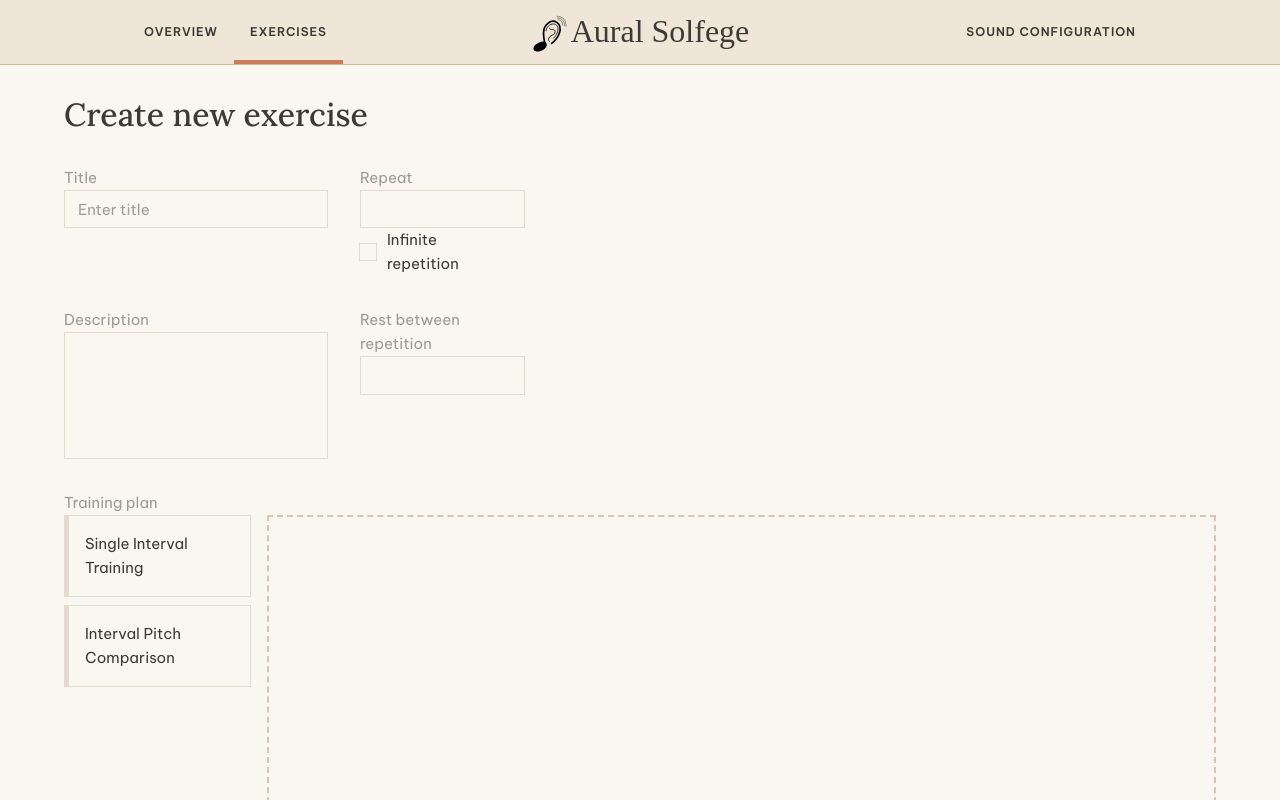
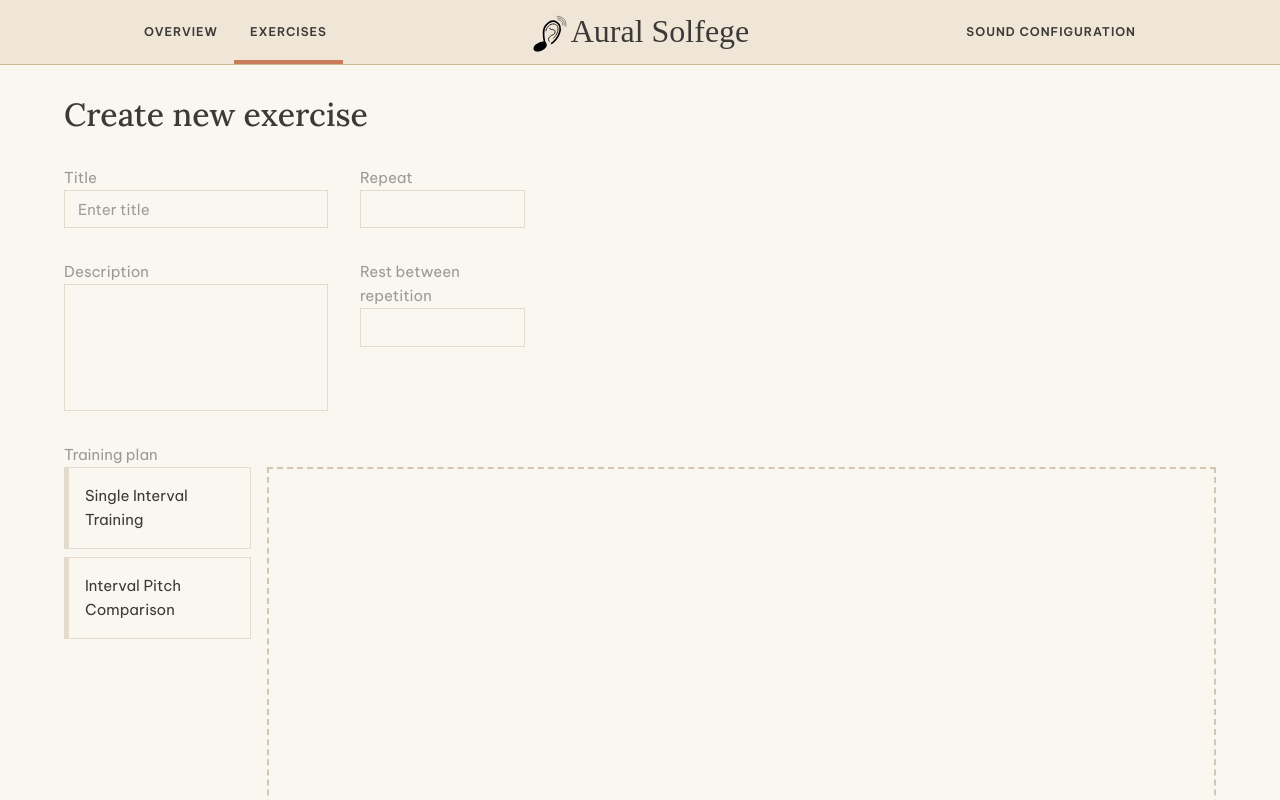
Before and after one commit to thanhKasper/aural-solfege-ui, a React (Vite) app: page /exercises/create in a window 1280 px wide. Shown: the top 800 px of the page. Built offline with nearby package versions, Linux system fonts and the light colour scheme; a web font is replaced by a local one.

Commit message:
refactor: remove unused "loop" feature

```diff
--- a/src/components/molecules/ExerciseRepetitionInput.tsx
+++ b/src/components/molecules/ExerciseRepetitionInput.tsx
@@ -1,32 +1,19 @@
-import {
-  Checkbox,
-  FormControlLabel,
-  Stack,
-  TextField,
-  type TextFieldProps,
-} from "@mui/material";
-import { useState } from "react";
+import { TextField, type TextFieldProps } from "@mui/material";
 
 interface ExerciseRepetitionInputProps {
   value?: string;
-  isLoop?: boolean;
   onTextChange?: (value?: string) => void;
-  onRepetitionChecked?: (checked: boolean) => void;
   variant?: TextFieldProps["variant"];
   size?: TextFieldProps["size"];
 }
 
 const ExerciseRepetitionInput = ({
   value,
-  isLoop,
   variant,
   onTextChange,
-  onRepetitionChecked,
   size,
 }: ExerciseRepetitionInputProps) => {
-  const [infiniteRepetition, setInfiniteRepetition] = useState(false);
   return (
-    <Stack>
     <TextField
       value={value ?? ""}
       variant={variant}
@@ -35,21 +22,7 @@ const ExerciseRepetitionInput = ({
         onTextChange?.(e.currentTarget.value);
       }}
       slotProps={{ htmlInput: { inputMode: "numeric" } }}
-        disabled={infiniteRepetition}
     />
-      <FormControlLabel
-        control={
-          <Checkbox
-            checked={isLoop ?? false}
-            onChange={(e) => {
-              setInfiniteRepetition(e.target.checked);
-              onRepetitionChecked?.(e.target.checked);
-            }}
-          />
-        }
-        label="Infinite repetition"
-      />
-    </Stack>
   );
 };
 
--- a/src/pages/ExerciseCreationPage.tsx
+++ b/src/pages/ExerciseCreationPage.tsx
@@ -9,17 +9,16 @@ import type { ExerciseDTO } from "@/providers/auralSolfege/apis.type";
 import { Button, Container, Grid, TextField, Typography } from "@mui/material";
 import { useMutation } from "@tanstack/react-query";
 import { useEffect } from "react";
-import { Controller, Form, useForm, useWatch } from "react-hook-form";
+import { Controller, Form, useForm } from "react-hook-form";
 import { useNavigate } from "react-router";
 
 const ExerciseCreationPage = () => {
-  const { control, handleSubmit, setValue } = useForm<
+  const { control, handleSubmit } = useForm<
     Omit<ExerciseDTO, "exerciseActivities"> & {
       exerciseActivities: TExerciseFormat[];
     }
   >();
   const navigate = useNavigate();
-  const isInfiniteLoop = useWatch({ control: control, name: "loop" });
   const { mutate, isSuccess } = useMutation({
     mutationFn: (newExercise: ExerciseDTO) => {
       return createNewExercise(newExercise);
@@ -74,16 +73,7 @@ const ExerciseCreationPage = () => {
                 control={control}
                 name="reps"
                 rules={{
-                  validate: {
-                    repetitionRequired: (fieldValue, data) => {
-                      if (data.loop) {
-                        return true;
-                      }
-                      return fieldValue !== undefined
-                        ? true
-                        : "This field is required";
-                    },
-                  },
+                  required: "This field is required",
                 }}
                 render={({
                   field: { value, onChange },
@@ -92,7 +82,6 @@ const ExerciseCreationPage = () => {
                   <InputLabel label="Repeat" errorMessage={error?.message}>
                     <ExerciseRepetitionInput
                       value={value?.toString() ?? ""}
-                      isLoop={isInfiniteLoop}
                       onTextChange={(v) => {
                         if (v === "") {
                           onChange(undefined);
@@ -102,10 +91,6 @@ const ExerciseCreationPage = () => {
                         if (!Number.isNaN(num)) {
                           onChange(num);
                         }
-                      }}
-                      onRepetitionChecked={(checked) => {
-                        setValue("loop", checked);
-                        onChange(undefined);
                       }}
                     />
                   </InputLabel>
--- a/src/pages/ExerciseSessionPage/utils/buildExerciseSessionSteps.tsx
+++ b/src/pages/ExerciseSessionPage/utils/buildExerciseSessionSteps.tsx
@@ -9,7 +9,6 @@ import { Stack } from "@mui/material";
 export const buildExerciseSessionStep = (
   exercise?: ExerciseDTO,
 ): StepperContent[] => {
-  const hasLoop = exercise?.loop ?? false;
   const oneRoundSession: StepperContent[] = (
     exercise?.exerciseActivities ?? []
   ).map((activity) => {
@@ -31,9 +30,7 @@ export const buildExerciseSessionStep = (
     };
   });
 
-  return hasLoop
-    ? oneRoundSession
-    : [
+  return [
     ...Array.from({
       length: exercise?.reps ?? 1,
     }).flatMap(() => {
--- a/src/providers/auralSolfege/apis.type.ts
+++ b/src/providers/auralSolfege/apis.type.ts
@@ -25,7 +25,6 @@ export type ExerciseDTO = {
   exerciseId: string;
   reps?: number;
   rest: number;
-  loop: boolean;
   trainingMethodology: string;
   intervals?: MUSICAL_INTERVAL[]; // Optional since this field won't be send during the exercise creation phase
   exerciseActivities: ExerciseActivity[];
@@ -45,7 +44,6 @@ export type SessionMetadata = {
   totalSteps: number;
   currentStepIndex: number;
   repetitions: number;
-  isLoop: boolean;
   stepsPerRepetition: number;
   hasNext: boolean;
 };
--- a/src/utils/retrieveMusicalInterval.tsx
+++ b/src/utils/retrieveMusicalInterval.tsx
@@ -5,7 +5,7 @@ export const intervalMap: Record<
   { notation: string; name: string }
 > = {
   [MUSICAL_INTERVAL.UNISON]: {
-    notation: "P1",
+    notation: "P0",
     name: "Unison",
   },
   [MUSICAL_INTERVAL.MINOR_2ND]: {
```
Lines whose indentation alone changed are shown as unchanged.
